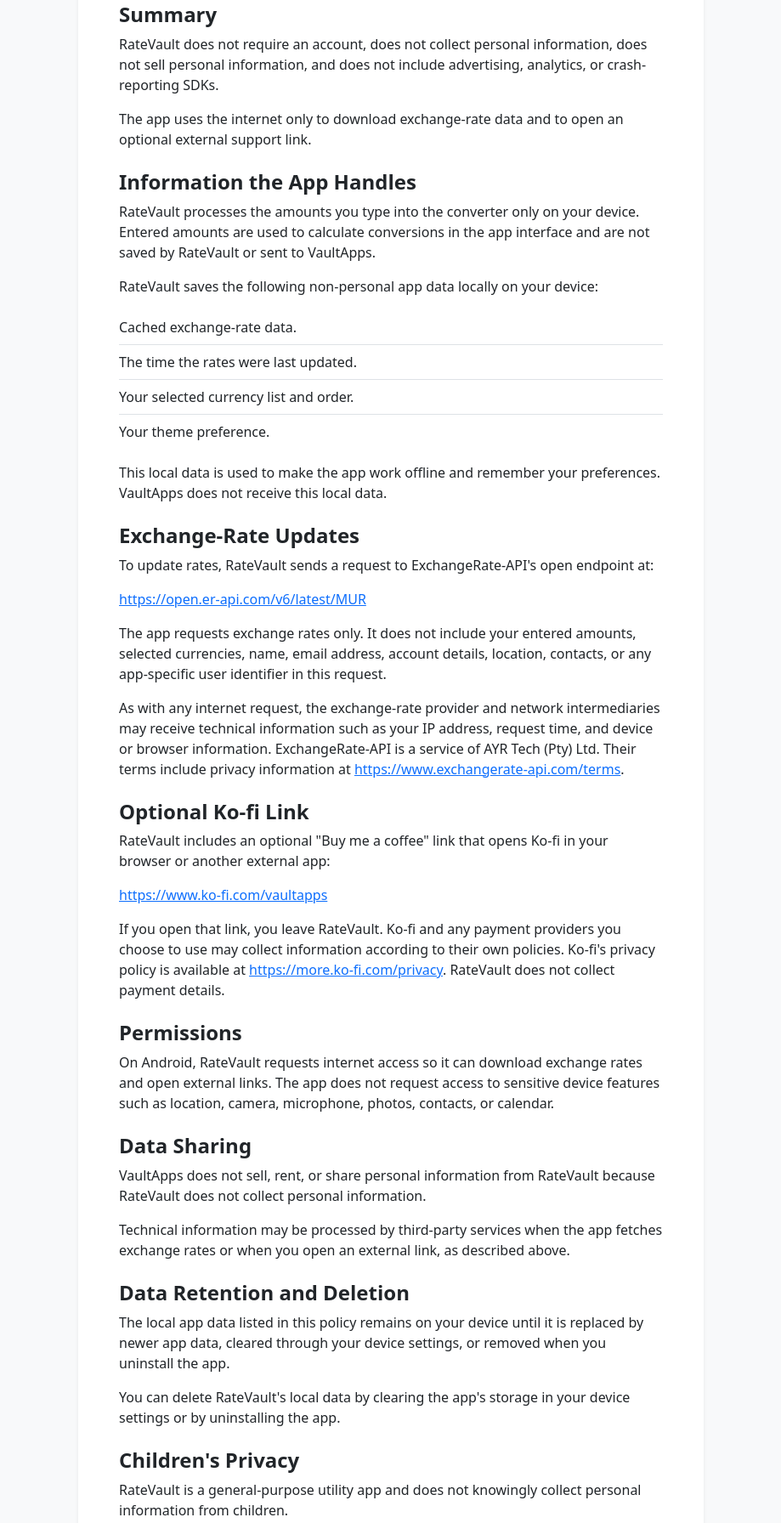
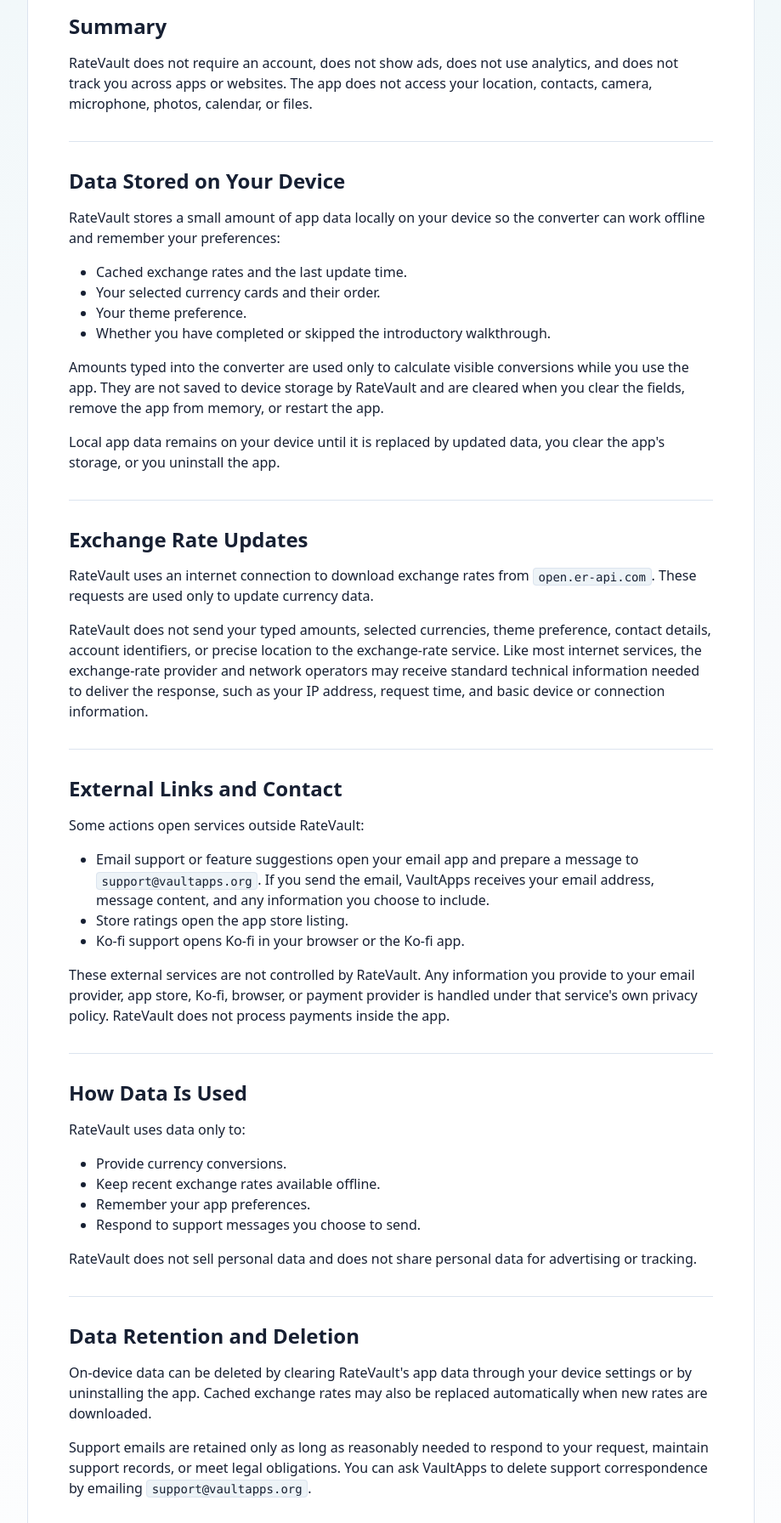
Before and after one commit to mgspr0/VaultApps, a plain HTML site: page privacy.html in a window 1280 px wide. Shown: the part 361-2153 px from the top of the page at 85% size, without its empty margins (180-1099 px from the left). Drawn offline with nearby package versions, Linux system fonts and the light colour scheme.

Commit message:
Privacy policy updated to match latest version of app

```diff
--- a/privacy.html
+++ b/privacy.html
@@ -3,15 +3,74 @@
 <head>
   <meta charset="utf-8">
   <meta name="viewport" content="width=device-width, initial-scale=1">
-  <title>Privacy Policy | RateVault</title>
+  <title>RateVault Privacy Policy | VaultApps</title>
 
   <link href="https://cdn.jsdelivr.net/npm/bootstrap@5.3.3/dist/css/bootstrap.min.css" rel="stylesheet">
+  <style>
+    :root {
+      --vault-ink: #172033;
+      --vault-muted: #5f6878;
+      --vault-panel: #ffffff;
+      --vault-line: #dce4ef;
+      --vault-accent: #176b87;
+      --vault-soft: #eff7f9;
+    }
+
+    body {
+      color: var(--vault-ink);
+      background: linear-gradient(180deg, var(--vault-soft) 0%, #f8fafc 38%, #ffffff 100%);
+    }
+
+    .navbar-brand img {
+      width: 36px;
+      height: 36px;
+      object-fit: contain;
+    }
+
+    .policy-shell {
+      max-width: 880px;
+    }
+
+    .policy-panel {
+      background: var(--vault-panel);
+      border: 1px solid var(--vault-line);
+      border-radius: 8px;
+    }
+
+    .policy-panel section + section {
+      border-top: 1px solid var(--vault-line);
+      margin-top: 2rem;
+      padding-top: 2rem;
+    }
+
+    .text-muted-vault {
+      color: var(--vault-muted);
+    }
+
+    .btn-primary {
+      --bs-btn-bg: var(--vault-accent);
+      --bs-btn-border-color: var(--vault-accent);
+      --bs-btn-hover-bg: #12576d;
+      --bs-btn-hover-border-color: #12576d;
+    }
+
+    code {
+      color: var(--vault-ink);
+      background: #edf3f7;
+      border: 1px solid var(--vault-line);
+      border-radius: 4px;
+      padding: 0.1rem 0.35rem;
+    }
+  </style>
 </head>
 
-<body class="bg-light">
+<body>
   <nav class="navbar navbar-expand-lg bg-white border-bottom">
     <div class="container">
-      <a class="navbar-brand fw-bold" href="index.html">Vault Apps</a>
+      <a class="navbar-brand fw-bold d-flex align-items-center gap-2" href="index.html">
+        <img src="resources/VaultApps.png" alt="VaultApps logo">
+        <span>VaultApps</span>
+      </a>
 
       <button class="navbar-toggler" type="button" data-bs-toggle="collapse" data-bs-target="#navbarNav" aria-controls="navbarNav" aria-expanded="false" aria-label="Toggle navigation">
         <span class="navbar-toggler-icon"></span>
@@ -25,181 +84,161 @@
           <li class="nav-item">
             <a class="nav-link active" aria-current="page" href="privacy.html">Privacy Policy</a>
           </li>
+          <li class="nav-item">
+            <a class="nav-link" href="mailto:support@vaultapps.org">Support</a>
+          </li>
         </ul>
       </div>
     </div>
   </nav>
 
   <main class="py-5">
-    <div class="container">
-      <div class="row justify-content-center">
-        <div class="col-lg-9 col-xl-8">
-          <article class="card border-0 shadow-sm">
-            <div class="card-body p-4 p-md-5">
-              <span class="badge text-bg-primary mb-3">RateVault</span>
-              <h1 class="display-6 fw-bold mb-3">Privacy Policy</h1>
-              <p class="lead text-secondary mb-1">
-                RateVault is an offline-enabled currency converter by VaultApps.
-              </p>
-              <p class="text-secondary mb-0">Effective date: May 11, 2026</p>
+    <div class="container policy-shell">
+      <article class="policy-panel p-4 p-md-5">
+        <header class="mb-4">
+          <h1 class="display-6 fw-bold mb-3">RateVault Privacy Policy</h1>
+          <p class="text-muted-vault mb-3">Effective date: June 15, 2026</p>
+          <p class="lead mb-0">
+            RateVault is an offline-enabled currency converter provided by VaultApps. This policy explains what data
+            the app uses, what is stored on your device, and what happens when you use online or external features.
+          </p>
+        </header>
 
-              <hr class="my-4">
+        <section>
+          <h2 class="h4 fw-bold mb-3">Summary</h2>
+          <p class="mb-0">
+            RateVault does not require an account, does not show ads, does not use analytics, and does not track you
+            across apps or websites. The app does not access your location, contacts, camera, microphone, photos,
+            calendar, or files.
+          </p>
+        </section>
 
-              <section class="mb-4">
-                <h2 class="h4 fw-bold">Summary</h2>
-                <p>
-                  RateVault does not require an account, does not collect personal information, does not sell
-                  personal information, and does not include advertising, analytics, or crash-reporting SDKs.
-                </p>
-                <p class="mb-0">
-                  The app uses the internet only to download exchange-rate data and to open an optional external
-                  support link.
-                </p>
-              </section>
+        <section>
+          <h2 class="h4 fw-bold mb-3">Data Stored on Your Device</h2>
+          <p>
+            RateVault stores a small amount of app data locally on your device so the converter can work offline and
+            remember your preferences:
+          </p>
+          <ul>
+            <li>Cached exchange rates and the last update time.</li>
+            <li>Your selected currency cards and their order.</li>
+            <li>Your theme preference.</li>
+            <li>Whether you have completed or skipped the introductory walkthrough.</li>
+          </ul>
+          <p>
+            Amounts typed into the converter are used only to calculate visible conversions while you use the app.
+            They are not saved to device storage by RateVault and are cleared when you clear the fields, remove the
+            app from memory, or restart the app.
+          </p>
+          <p class="mb-0">
+            Local app data remains on your device until it is replaced by updated data, you clear the app's storage,
+            or you uninstall the app.
+          </p>
+        </section>
 
-              <section class="mb-4">
-                <h2 class="h4 fw-bold">Information the App Handles</h2>
-                <p>
-                  RateVault processes the amounts you type into the converter only on your device. Entered amounts
-                  are used to calculate conversions in the app interface and are not saved by RateVault or sent to
-                  VaultApps.
-                </p>
-                <p>RateVault saves the following non-personal app data locally on your device:</p>
-                <ul class="list-group list-group-flush mb-3">
-                  <li class="list-group-item px-0">Cached exchange-rate data.</li>
-                  <li class="list-group-item px-0">The time the rates were last updated.</li>
-                  <li class="list-group-item px-0">Your selected currency list and order.</li>
-                  <li class="list-group-item px-0">Your theme preference.</li>
-                </ul>
-                <p class="mb-0">
-                  This local data is used to make the app work offline and remember your preferences. VaultApps does
-                  not receive this local data.
-                </p>
-              </section>
+        <section>
+          <h2 class="h4 fw-bold mb-3">Exchange Rate Updates</h2>
+          <p>
+            RateVault uses an internet connection to download exchange rates from <code>open.er-api.com</code>. These
+            requests are used only to update currency data.
+          </p>
+          <p class="mb-0">
+            RateVault does not send your typed amounts, selected currencies, theme preference, contact details, account
+            identifiers, or precise location to the exchange-rate service. Like most internet services, the
+            exchange-rate provider and network operators may receive standard technical information needed to deliver
+            the response, such as your IP address, request time, and basic device or connection information.
+          </p>
+        </section>
 
-              <section class="mb-4">
-                <h2 class="h4 fw-bold">Exchange-Rate Updates</h2>
-                <p>To update rates, RateVault sends a request to ExchangeRate-API's open endpoint at:</p>
-                <p>
-                  <a href="https://open.er-api.com/v6/latest/MUR" class="link-primary text-break">
-                    https://open.er-api.com/v6/latest/MUR
-                  </a>
-                </p>
-                <p>
-                  The app requests exchange rates only. It does not include your entered amounts, selected currencies,
-                  name, email address, account details, location, contacts, or any app-specific user identifier in
-                  this request.
-                </p>
-                <p class="mb-0">
-                  As with any internet request, the exchange-rate provider and network intermediaries may receive
-                  technical information such as your IP address, request time, and device or browser information.
-                  ExchangeRate-API is a service of AYR Tech (Pty) Ltd. Their terms include privacy information at
-                  <a href="https://www.exchangerate-api.com/terms" class="link-primary text-break">https://www.exchangerate-api.com/terms</a>.
-                </p>
-              </section>
+        <section>
+          <h2 class="h4 fw-bold mb-3">External Links and Contact</h2>
+          <p>Some actions open services outside RateVault:</p>
+          <ul>
+            <li>
+              Email support or feature suggestions open your email app and prepare a message to
+              <code>support@vaultapps.org</code>. If you send the email, VaultApps receives your email address,
+              message content, and any information you choose to include.
+            </li>
+            <li>Store ratings open the app store listing.</li>
+            <li>Ko-fi support opens Ko-fi in your browser or the Ko-fi app.</li>
+          </ul>
+          <p class="mb-0">
+            These external services are not controlled by RateVault. Any information you provide to your email
+            provider, app store, Ko-fi, browser, or payment provider is handled under that service's own privacy
+            policy. RateVault does not process payments inside the app.
+          </p>
+        </section>
 
-              <section class="mb-4">
-                <h2 class="h4 fw-bold">Optional Ko-fi Link</h2>
-                <p>
-                  RateVault includes an optional "Buy me a coffee" link that opens Ko-fi in your browser or another
-                  external app:
-                </p>
-                <p>
-                  <a href="https://www.ko-fi.com/vaultapps" class="link-primary text-break">
-                    https://www.ko-fi.com/vaultapps
-                  </a>
-                </p>
-                <p class="mb-0">
-                  If you open that link, you leave RateVault. Ko-fi and any payment providers you choose to use may
-                  collect information according to their own policies. Ko-fi's privacy policy is available at
-                  <a href="https://more.ko-fi.com/privacy" class="link-primary text-break">https://more.ko-fi.com/privacy</a>.
-                  RateVault does not collect payment details.
-                </p>
-              </section>
+        <section>
+          <h2 class="h4 fw-bold mb-3">How Data Is Used</h2>
+          <p>RateVault uses data only to:</p>
+          <ul>
+            <li>Provide currency conversions.</li>
+            <li>Keep recent exchange rates available offline.</li>
+            <li>Remember your app preferences.</li>
+            <li>Respond to support messages you choose to send.</li>
+          </ul>
+          <p class="mb-0">
+            RateVault does not sell personal data and does not share personal data for advertising or tracking.
+          </p>
+        </section>
 
-              <section class="mb-4">
-                <h2 class="h4 fw-bold">Permissions</h2>
-                <p class="mb-0">
-                  On Android, RateVault requests internet access so it can download exchange rates and open external
-                  links. The app does not request access to sensitive device features such as location, camera,
-                  microphone, photos, contacts, or calendar.
-                </p>
-              </section>
+        <section>
+          <h2 class="h4 fw-bold mb-3">Data Retention and Deletion</h2>
+          <p>
+            On-device data can be deleted by clearing RateVault's app data through your device settings or by
+            uninstalling the app. Cached exchange rates may also be replaced automatically when new rates are
+            downloaded.
+          </p>
+          <p class="mb-0">
+            Support emails are retained only as long as reasonably needed to respond to your request, maintain support
+            records, or meet legal obligations. You can ask VaultApps to delete support correspondence by emailing
+            <code>support@vaultapps.org</code>.
+          </p>
+        </section>
 
-              <section class="mb-4">
-                <h2 class="h4 fw-bold">Data Sharing</h2>
-                <p>
-                  VaultApps does not sell, rent, or share personal information from RateVault because RateVault does
-                  not collect personal information.
-                </p>
-                <p class="mb-0">
-                  Technical information may be processed by third-party services when the app fetches exchange rates
-                  or when you open an external link, as described above.
-                </p>
-              </section>
+        <section>
+          <h2 class="h4 fw-bold mb-3">Security</h2>
+          <p class="mb-0">
+            Exchange-rate updates are requested over HTTPS. Local data is stored using the device's normal app storage
+            mechanisms. RateVault does not store passwords, payment card details, government identifiers, or account
+            credentials.
+          </p>
+        </section>
 
-              <section class="mb-4">
-                <h2 class="h4 fw-bold">Data Retention and Deletion</h2>
-                <p>
-                  The local app data listed in this policy remains on your device until it is replaced by newer app
-                  data, cleared through your device settings, or removed when you uninstall the app.
-                </p>
-                <p class="mb-0">
-                  You can delete RateVault's local data by clearing the app's storage in your device settings or by
-                  uninstalling the app.
-                </p>
-              </section>
+        <section>
+          <h2 class="h4 fw-bold mb-3">Children's Privacy</h2>
+          <p class="mb-0">
+            RateVault is a general-audience utility app and is not directed to children. RateVault does not knowingly
+            collect personal information from children.
+          </p>
+        </section>
 
-              <section class="mb-4">
-                <h2 class="h4 fw-bold">Children's Privacy</h2>
-                <p class="mb-0">
-                  RateVault is a general-purpose utility app and does not knowingly collect personal information from
-                  children.
-                </p>
-              </section>
+        <section>
+          <h2 class="h4 fw-bold mb-3">Changes to This Policy</h2>
+          <p class="mb-0">
+            VaultApps may update this policy if RateVault's features, data practices, or legal requirements change.
+            The effective date above will be updated when material changes are made.
+          </p>
+        </section>
 
-              <section class="mb-4">
-                <h2 class="h4 fw-bold">Security</h2>
-                <p class="mb-0">
-                  RateVault keeps its app data on your device using the storage mechanisms provided by your operating
-                  system. No method of electronic storage or transmission is completely secure, but the app is designed
-                  to avoid collecting personal information in the first place.
-                </p>
-              </section>
-
-              <section class="mb-4">
-                <h2 class="h4 fw-bold">Changes to This Policy</h2>
-                <p class="mb-0">
-                  VaultApps may update this policy if RateVault's features, data practices, or third-party services
-                  change. The updated policy will include a new effective date.
-                </p>
-              </section>
-
-              <section>
-                <h2 class="h4 fw-bold">Contact</h2>
-                <p>
-                  For privacy questions about RateVault, contact VaultApps through the app store listing where you
-                  downloaded the app or via email:
-                </p>
-                <p class="mb-0">
-                  <a href="mailto:support@vaultapps.org" class="btn btn-primary">support@vaultapps.org</a>
-                </p>
-              </section>
-
-              <hr class="my-4">
-
-              <a href="index.html" class="btn btn-outline-secondary">Back to Home</a>
-            </div>
-          </article>
-        </div>
-      </div>
+        <section>
+          <h2 class="h4 fw-bold mb-3">Contact</h2>
+          <p class="mb-0">
+            For privacy questions or requests, contact VaultApps at <code>support@vaultapps.org</code>.
+          </p>
+        </section>
+      </article>
     </div>
   </main>
 
-  <footer class="py-4">
+  <footer class="py-4 border-top bg-white">
     <div class="container d-flex flex-column flex-md-row justify-content-between align-items-center gap-2">
-      <p class="text-secondary mb-0">&copy; 2026 VaultApps. All rights reserved.</p>
-      <a href="index.html" class="text-secondary text-decoration-none">Home</a>
+      <p class="text-muted-vault mb-0">&copy; 2026 VaultApps. All rights reserved.</p>
+      <div class="d-flex gap-3">
+        <a href="index.html" class="text-muted-vault text-decoration-none">Home</a>
+        <a href="mailto:support@vaultapps.org" class="text-muted-vault text-decoration-none">Support</a>
+      </div>
     </div>
   </footer>
 
```
Also changed, not shown: resources/VaultApps_developer_header.jpg (added).
